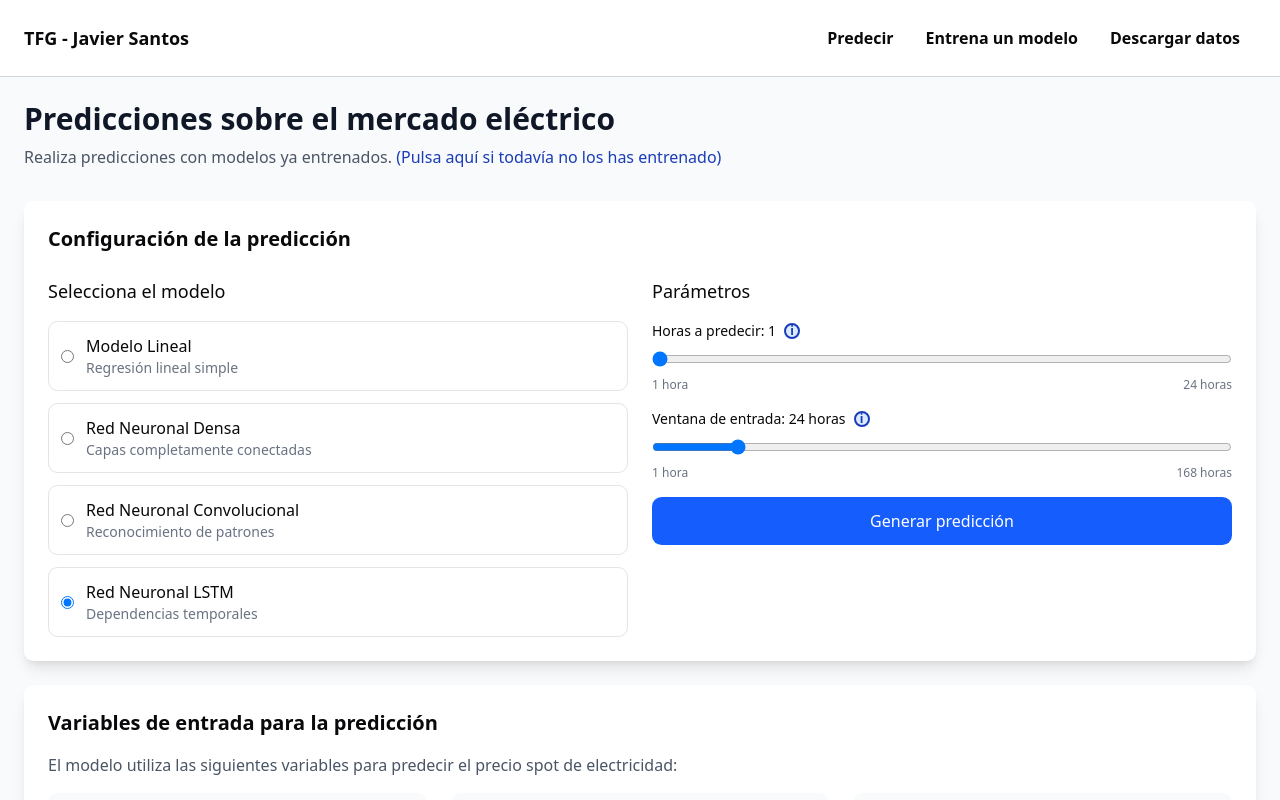
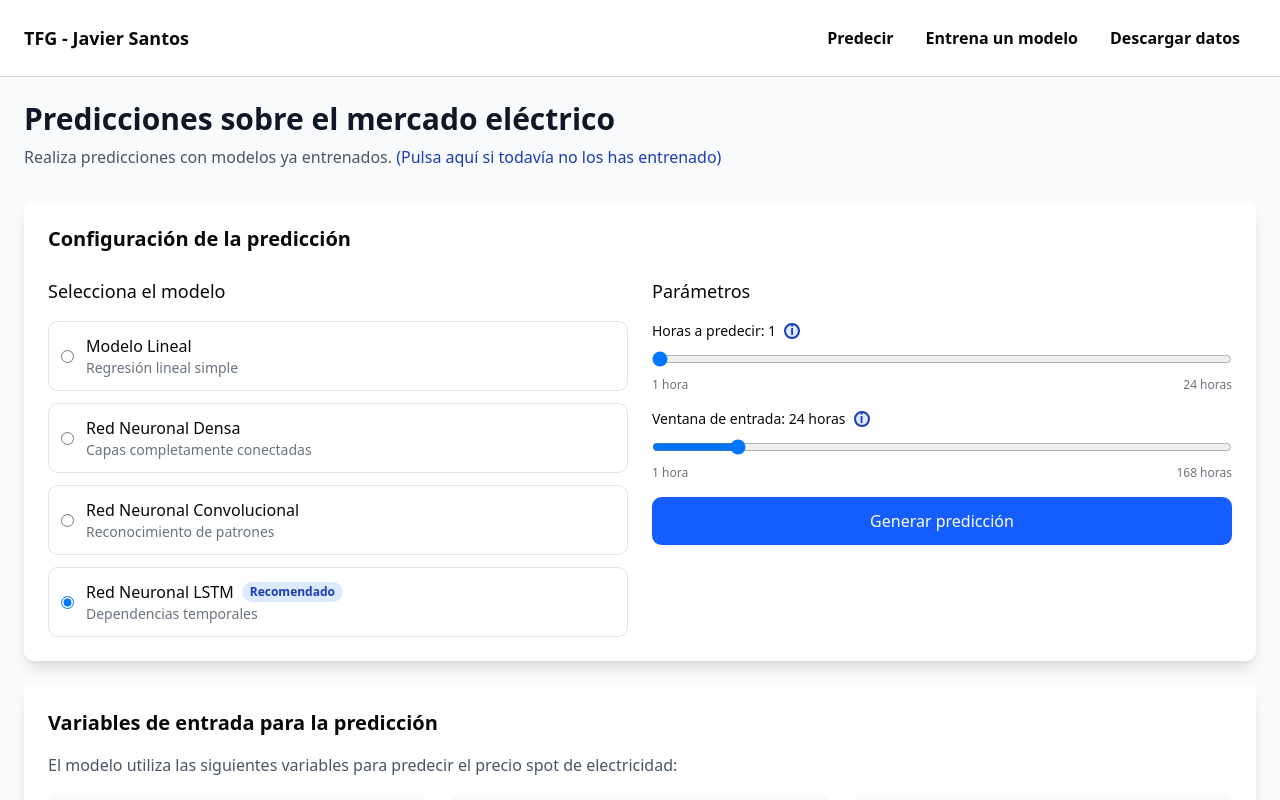
Before and after one commit to santos-404/time-series-tfg, a React (Vite) app in the folder frontend/: page /predict in a window 1280 px wide. Shown: the top 800 px of the page. Built offline with nearby package versions, Linux system fonts and the light colour scheme; no server answers.

Commit message:
Add recommended flag on LSTM model

```diff
--- a/frontend/src/screens/predict/predictions.tsx
+++ b/frontend/src/screens/predict/predictions.tsx
@@ -77,8 +77,15 @@ const Predictions = () => {
                       }))}
                       className="mr-3"
                     />
-                    <div>
-                      <div className="font-medium">{option.label}</div>
+                    <div className="flex-1">
+                      <div className="flex items-center">
+                        <span className="font-medium">{option.label}</span>
+                        {option.value === 'lstm' && (
+                          <span className="ml-2 bg-blue-100 text-blue-800 text-xs font-semibold px-2 py-0.5 rounded-full">
+                            Recomendado
+                          </span>
+                        )}
+                      </div>
                       <div className="text-sm text-gray-500">{option.description}</div>
                     </div>
                   </label>
```
